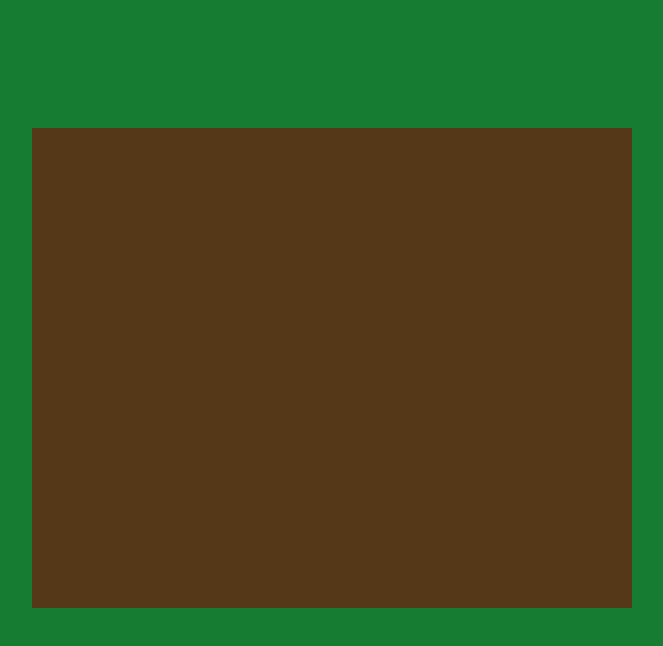
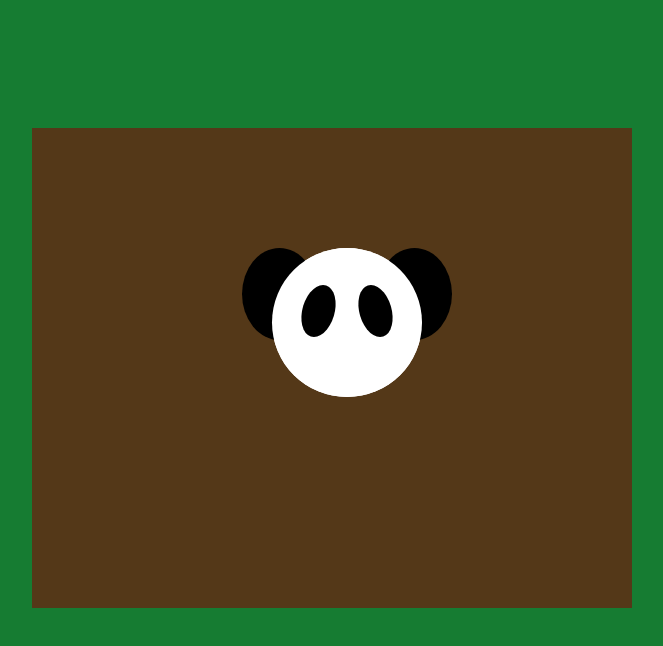
Before and after one commit to Renestl/css-drawings, a plain HTML site: page panda/index.html in a window 1280 px wide. Shown: the whole page, without its empty margins (308-971 px from the left). Drawn offline with Linux system fonts and the light colour scheme.

Commit message:
working on eyes

```diff
--- a/panda/index.html
+++ b/panda/index.html
@@ -7,11 +7,69 @@
 	<link rel="stylesheet" href="./styles.css">
 	</head>
 	<body>
+		<!-- background -->
+		<div class="bamboo"></div>
 
 		<!-- Invisible Box -->
 		<div class="box">
 
+			<!-- entire panda -->
+			<!--<div class="panda">-->
 
+				<!-- circular head -->
+				<div class="head">
+
+					<!-- circular head copy -->
+					<div class="head-copy"></div>
+
+					<!-- left ear ~ black -->
+					<div class="left-ear"></div>
+					<!-- right ear ~ black -->
+					<div class="right-ear"></div>
+
+					<!-- lefteye fur-->
+					<div class="left-eye-fur">
+						<!-- left outer eye ~ light grey -->
+						<div class="left-eye">
+							<!-- pupil ~ black -->
+							<div class="pupil"></div>
+						</div>
+					</div>
+
+					<!-- right eye fur-->
+					<div class="right-eye-fur">
+						<!-- right outer eye ~ light grey -->
+						<div class="right-eye">
+							<!-- pupil ~ black -->
+							<div class="pupil"></div>
+						</div>
+					</div>
+
+					<!-- noes ~ black -->
+					<div class="nose"></div>
+
+					<!-- left mouth ~ black -->
+					<div class="left-mouth"></div>
+					<!-- right mouth ~ black -->
+					<div class="right-mouth"></div>
+
+				<!-- end head -->
+				</div>
+
+				<!-- body ~ black-->
+				<div class="body">
+					<!-- belly ~ white -->
+					<div class="belly"></div>
+				</div>
+
+				<!-- feet -->
+				<div class="left-foot"></div>
+				<div class="right-foot"></div>
+
+			<!-- end panda -->
+			<!--</div>-->
+
+		<!-- end invisible box -->
 		</div>
 
 	</body>
--- /dev/null
+++ b/panda/styles.scss
@@ -0,0 +1,94 @@
+$bamboo: #167C32;
+$pandabody: #fff;
+$pandablack: #000;
+
+body {
+	margin: 0;
+	padding: 0;
+	background-color: $bamboo;
+}
+
+.box {
+	position: relative;
+	margin: auto;
+	display: block;
+	background: #543818;
+	width: 600px;
+	height: 480px;
+	margin-top: 10%;
+}
+
+// .panda {
+// 	background: blue;
+// 	position: relative;
+// 	top: 10%;
+// 	left: 10%;
+// 	height: 80%;
+// 	width: 80%;
+// }
+
+.head {
+	position: absolute;
+	top: 25%;
+	left: 40%;
+	width: 25%;
+	height:31%;
+	background: $pandabody;
+	border-radius: 50%;
+
+}
+
+.head-copy {
+	width: 100%;
+	height: 100%;
+	position: absolute;
+	background: $pandabody;
+	border-radius: 50%;
+	z-index: 2;
+}
+
+.left-ear {
+	position: absolute;
+	top:0;
+	left: -20%;
+	width: 50%;
+	height: 62%;
+	background: $pandablack;
+	border-radius: 50%;
+	z-index: 1;
+}
+
+.right-ear {
+	position: absolute;
+	top:0;
+	right: -20%;
+	width: 50%;
+	height: 62%;
+	background: $pandablack;
+	border-radius: 50%;
+	z-index: 1;
+}
+
+.left-eye-fur {
+	position: absolute;
+	top: 25%;
+	left: 20%;
+	width: 22%;
+	height: 35%;
+	border-radius: 50%;
+	background: $pandablack;
+	transform: skewX(-10deg);
+	z-index: 3;
+}
+
+.right-eye-fur {
+	position: absolute;
+	top: 25%;
+	right: 20%;
+	width: 22%;
+	height: 35%;
+	border-radius: 50%;
+	background: $pandablack;
+	transform: skewX(10deg);
+	z-index: 3;
+}
```
Also changed, not shown: panda/styles.css, 1 other file.
